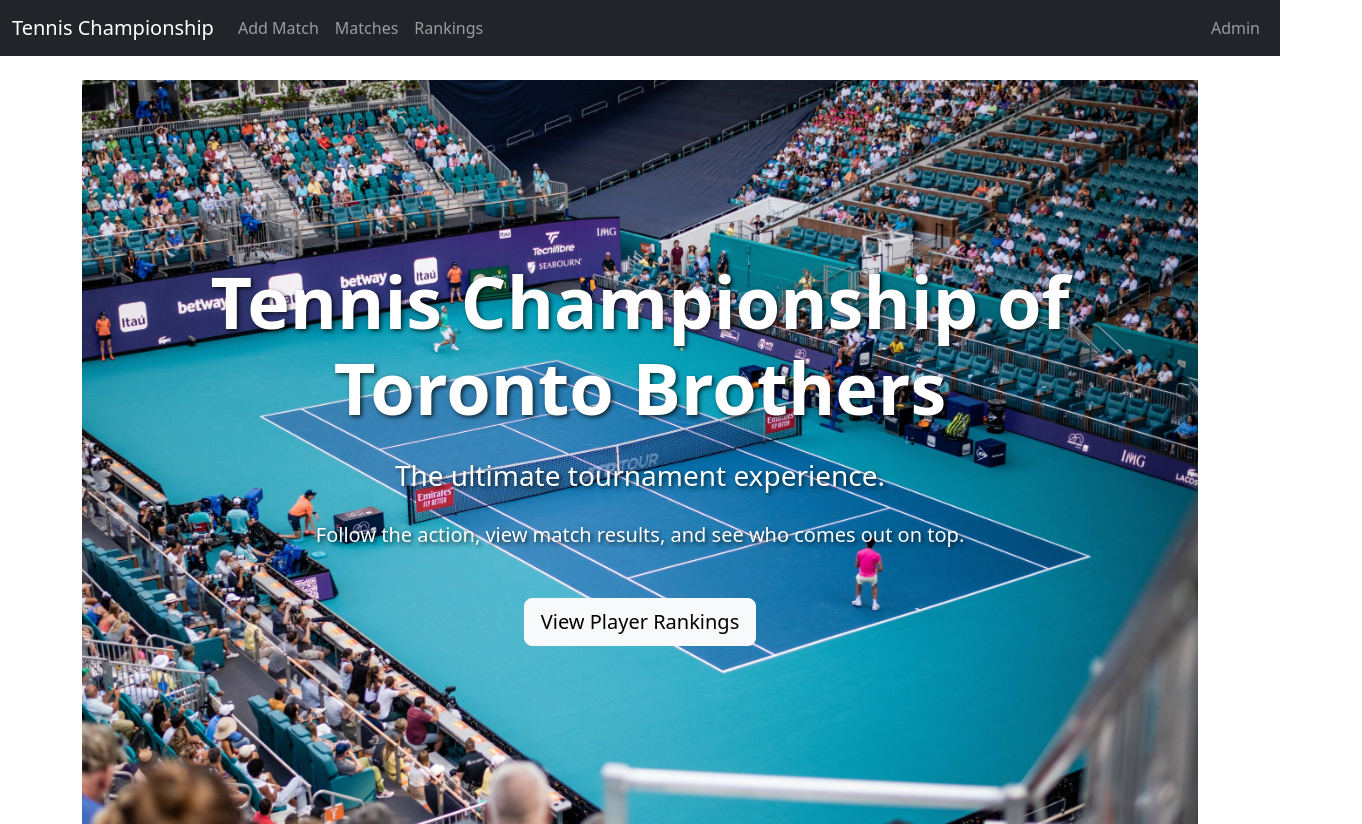
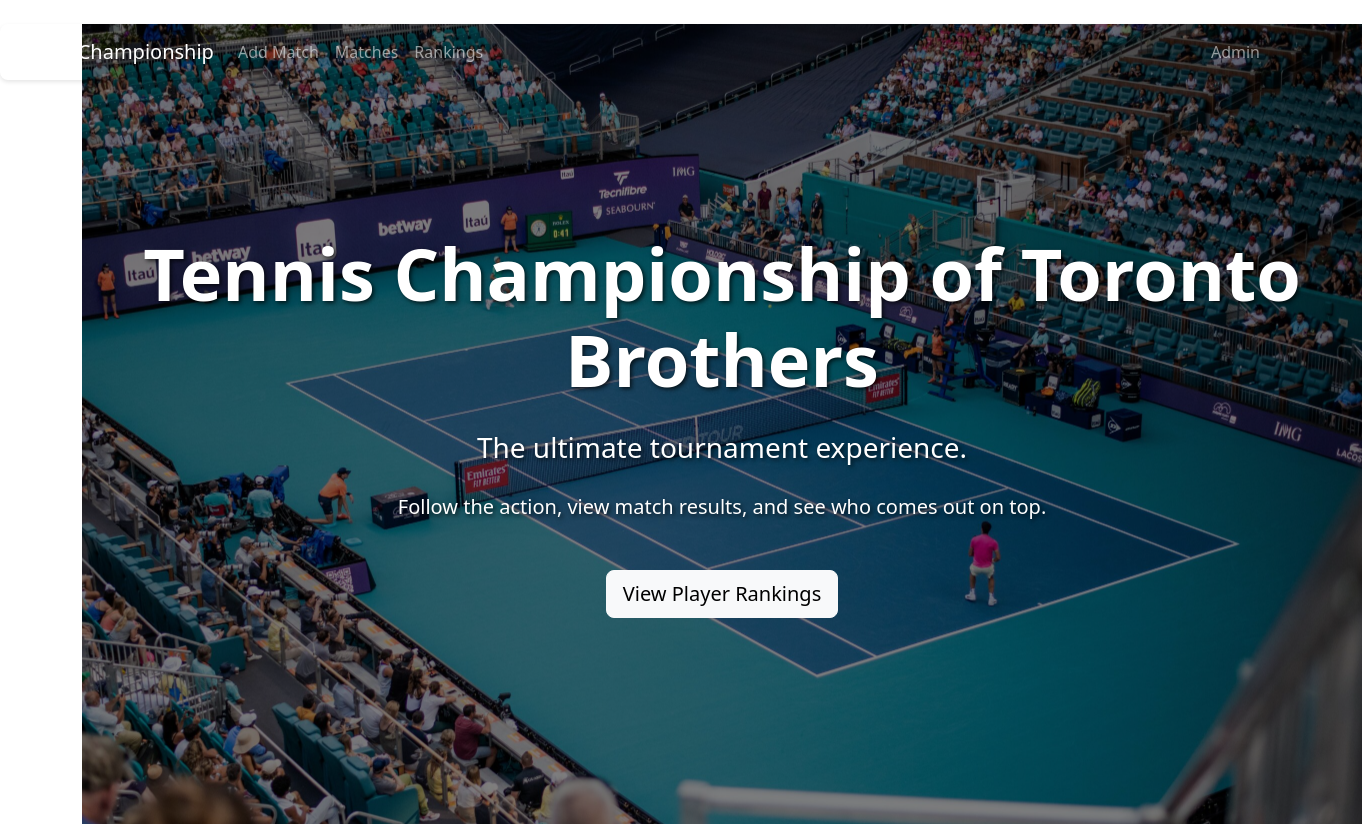
Before and after one commit to sabihmankani/tennistournament, a React (Create React App) app in the folder frontend/: page / in a window 1280 px wide. Shown: the whole page, 1362 px wide, since content can reach past the window. Built offline with nearby package versions, Linux system fonts and the light colour scheme.

Commit message:
Apply modern look and feel

```diff
--- a/frontend/public/index.html
+++ b/frontend/public/index.html
@@ -2,7 +2,7 @@
 <html lang="en">
   <head>
     <meta charset="utf-8" />
-    <link rel="icon" href="%PUBLIC_URL%/favicon.ico" />
+    <link rel="icon" href="%PUBLIC_URL%/tennis-ball.ico" />
     <meta name="viewport" content="width=device-width, initial-scale=1" />
     <meta name="theme-color" content="#000000" />
     <meta
@@ -24,7 +24,7 @@
       work correctly both with client-side routing and a non-root public URL.
       Learn how to configure a non-root public URL by running `npm run build`.
     -->
-    <title>React App</title>
+    <title>Tennis Tournament</title>
   </head>
   <body>
     <noscript>You need to enable JavaScript to run this app.</noscript>
--- a/frontend/src/components/Navbar.tsx
+++ b/frontend/src/components/Navbar.tsx
@@ -1,5 +1,5 @@
 import React from 'react';
-import { Link, useNavigate } from 'react-router-dom';
+import { Link, useNavigate, useLocation } from 'react-router-dom';
 
 interface NavbarProps {
   isAdminLoggedIn: boolean;
@@ -8,14 +8,26 @@ interface NavbarProps {
 
 const Navbar: React.FC<NavbarProps> = ({ isAdminLoggedIn, onLoginStatusChange }) => {
   const navigate = useNavigate();
+  const location = useLocation();
 
   const handleLogout = () => {
     onLoginStatusChange(false);
     navigate('/'); // Redirect to home after logout
   };
 
+  const isHomePage = location.pathname === '/';
+
+  const navClass = isHomePage
+    ? "navbar navbar-expand-lg navbar-dark bg-transparent"
+    : "navbar navbar-expand-lg navbar-dark bg-dark";
+
+  const navStyle = isHomePage
+    ? { position: 'absolute' as 'absolute', width: '100%', zIndex: 100 }
+    : {};
+
+
   return (
-    <nav className="navbar navbar-expand-lg navbar-dark bg-dark">
+    <nav className={navClass} style={navStyle}>
       <div className="container-fluid">
         <Link className="navbar-brand" to="/">
           Tennis Championship
--- a/frontend/src/index.css
+++ b/frontend/src/index.css
@@ -1,6 +1,6 @@
 body {
   margin: 0;
-  font-family: 'Roboto', 'Helvetica Neue', Arial, sans-serif;
+  font-family: -apple-system, BlinkMacSystemFont, 'Segoe UI', Roboto, 'Helvetica Neue', Arial, sans-serif;
   -webkit-font-smoothing: antialiased;
   -moz-osx-font-smoothing: grayscale;
   background-color: var(--bg-light);
@@ -8,17 +8,36 @@ body {
 }
 
 :root {
-  --primary-color: #673AB7; /* Deep Purple */
-  --primary-dark: #512DA8;
-  --primary-light: #D1C4E9;
-  --accent-color: #FFC107; /* Amber */
-  --bg-light: #f8f9fa;
-  --bg-dark: #343a40;
-  --text-dark: #333;
-  --text-light: #f8f9fa;
+  --primary-color: #0d47a1; /* Strong Blue */
+  --primary-dark: #002171;
+  --primary-light: #5472d3;
+  --accent-color: #D4FF00; /* Tennis Ball Green/Yellow */
+  --bg-light: #f7f9fc;
+  --bg-dark: #2c3e50;
+  --text-dark: #212529;
+  --text-light: #ffffff;
   --card-bg: #ffffff;
-  --border-color: #e0e0e0;
+  --border-color: #dee2e6;
 }
+
+/* Modernization Styles */
+.btn, .form-control, .card, .navbar {
+  border-radius: 0.5rem !important;
+}
+
+.btn {
+  transition: all 0.3s ease-in-out;
+}
+
+.card {
+  box-shadow: 0 4px 8px rgba(0,0,0,0.05);
+  border: 1px solid var(--border-color) !important;
+}
+
+.navbar {
+    box-shadow: 0 2px 4px rgba(0,0,0,0.1);
+}
+
 
 code {
   font-family: source-code-pro, Menlo, Monaco, Consolas, 'Courier New',
--- a/frontend/src/pages/HomePage.tsx
+++ b/frontend/src/pages/HomePage.tsx
@@ -3,12 +3,23 @@ import { Link } from 'react-router-dom';
 import { Button } from 'react-bootstrap';
 
 const HomePage: React.FC = () => {
-  const style = {
+  const pageStyle = {
     backgroundImage: `url(${process.env.PUBLIC_URL}/images/tennis-court.jpg)`,
     backgroundSize: 'cover',
     backgroundPosition: 'center',
     backgroundRepeat: 'no-repeat',
-    height: 'calc(100vh - 56px)',
+    height: '100vh',
+    width: '100vw',
+    position: 'relative' as 'relative',
+  };
+
+  const overlayStyle = {
+    position: 'absolute' as 'absolute',
+    top: 0,
+    left: 0,
+    right: 0,
+    bottom: 0,
+    backgroundColor: 'rgba(0, 0, 0, 0.5)',
     display: 'flex',
     flexDirection: 'column' as 'column',
     justifyContent: 'center',
@@ -19,7 +30,8 @@ const HomePage: React.FC = () => {
   };
 
   return (
-    <div style={style} className="text-center">
+    <div style={pageStyle}>
+      <div style={overlayStyle} className="text-center">
         <h1 className="display-2 fw-bold mb-4">Tennis Championship of Toronto Brothers</h1>
         <p className="lead fs-3 mb-4">The ultimate tournament experience.</p>
         <p className="fs-5 mb-5">Follow the action, view match results, and see who comes out on top.</p>
@@ -29,6 +41,7 @@ const HomePage: React.FC = () => {
           </Button>
         </Link>
       </div>
+    </div>
   );
 };
 
```
Lines whose indentation alone changed are shown as unchanged.
